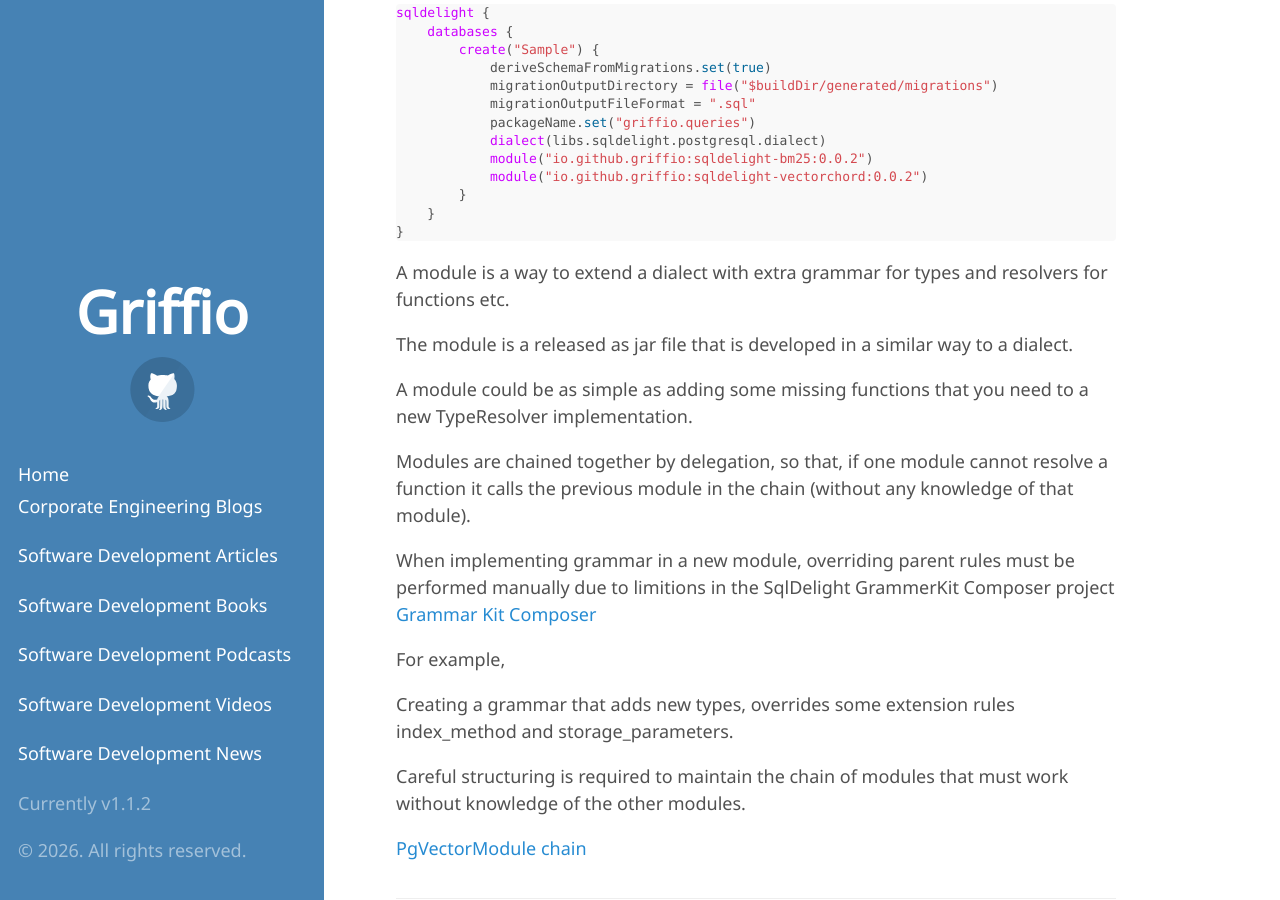
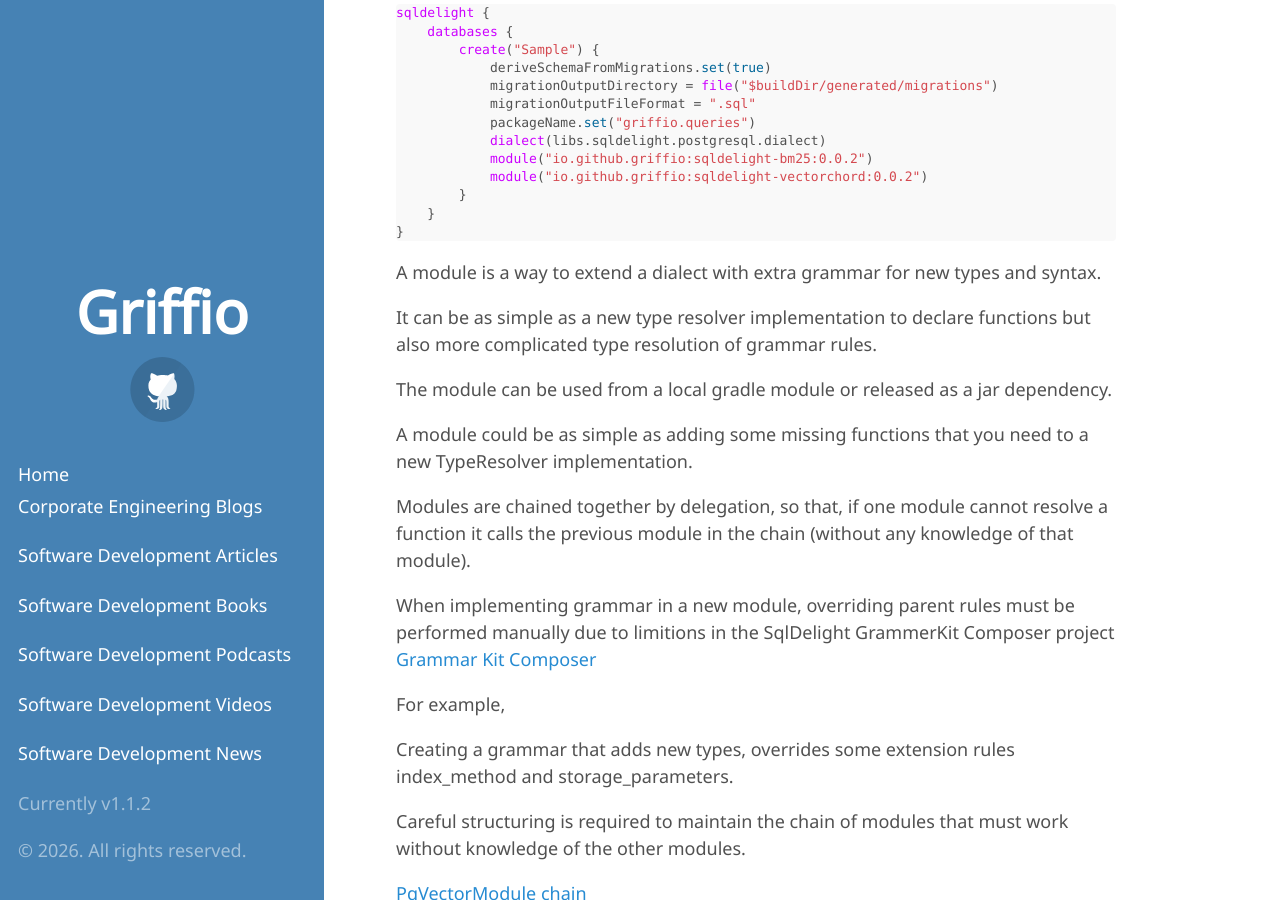
Before and after one commit to griffio/griffio.github.io, a Jekyll site: the page built from _posts/2026-04-12-More-SqlDelight-Modules-Supporting-Extensions-With-PostgreSql.md, in a window 1280 px wide and 900 px high, scrolled down 1143 px. Built offline with Jekyll 4.4.1, drawn with Linux system fonts in a browser that asks for light colours; some web fonts are replaced.

Commit message:
Update 2026-04-12-More-SqlDelight-Modules-Supporting-Extensions-With-PostgreSql.md

````diff
--- a/_posts/2026-04-12-More-SqlDelight-Modules-Supporting-Extensions-With-PostgreSql.md
+++ b/_posts/2026-04-12-More-SqlDelight-Modules-Supporting-Extensions-With-PostgreSql.md
@@ -58,9 +58,11 @@
 }
 ```
 
-A module is a way to extend a dialect with extra grammar for types and resolvers for functions etc.
+A module is a way to extend a dialect with extra grammar for new types and syntax.
 
-The module is a released as jar file that is developed in a similar way to a dialect.
+It can be as simple as a new type resolver implementation to declare functions but also more complicated type resolution of grammar rules.
+
+The module can be used from a local gradle module or released as a jar dependency.
 
 A module could be as simple as adding some missing functions that you need to a new TypeResolver implementation.
 
````
